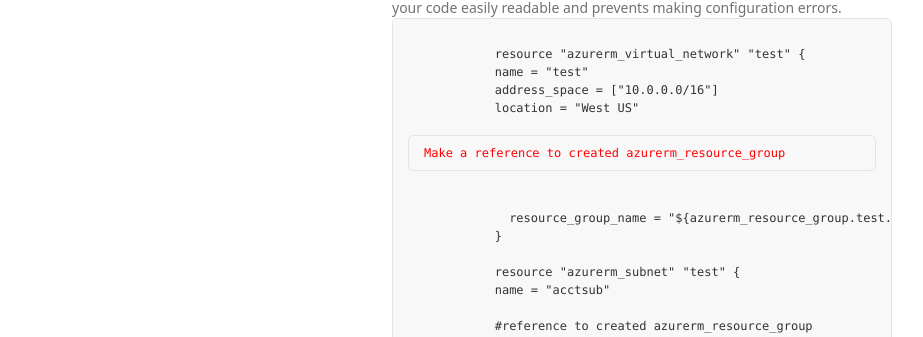
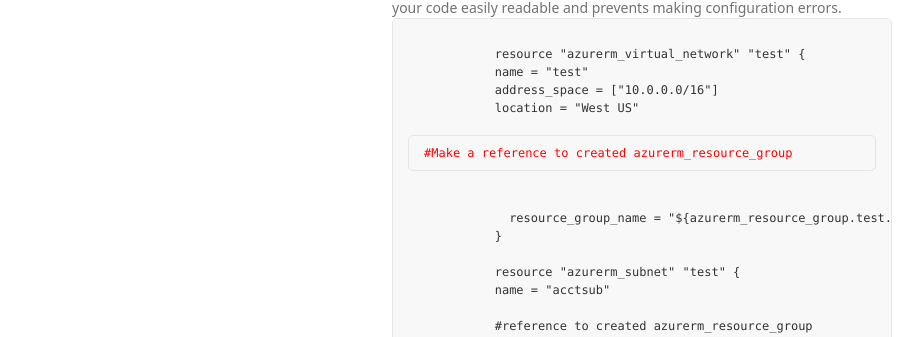
Before and after one commit to arjenwilly/arjenwilly.github.io, a Jekyll site: the page terraform2.html, which Jekyll copies as it is, in a window 1280 px wide. Shown: the part 921-1258 px from the top of the page, without its empty margins (178-1101 px from the left). Built offline with Jekyll 4.4.1, drawn with Linux system fonts in a browser that asks for light colours; some web fonts are replaced.

Commit message:
Update terraform2.html

```diff
--- a/terraform2.html
+++ b/terraform2.html
@@ -63,7 +63,7 @@
             name = "test"
             address_space = ["10.0.0.0/16"]
             location = "West US"
-            <pre style="color: red">Make a reference to created azurerm_resource_group</pre>
+            <pre style="color: red">#Make a reference to created azurerm_resource_group</pre>
               resource_group_name = "${azurerm_resource_group.test.name}"
             }
 
```
